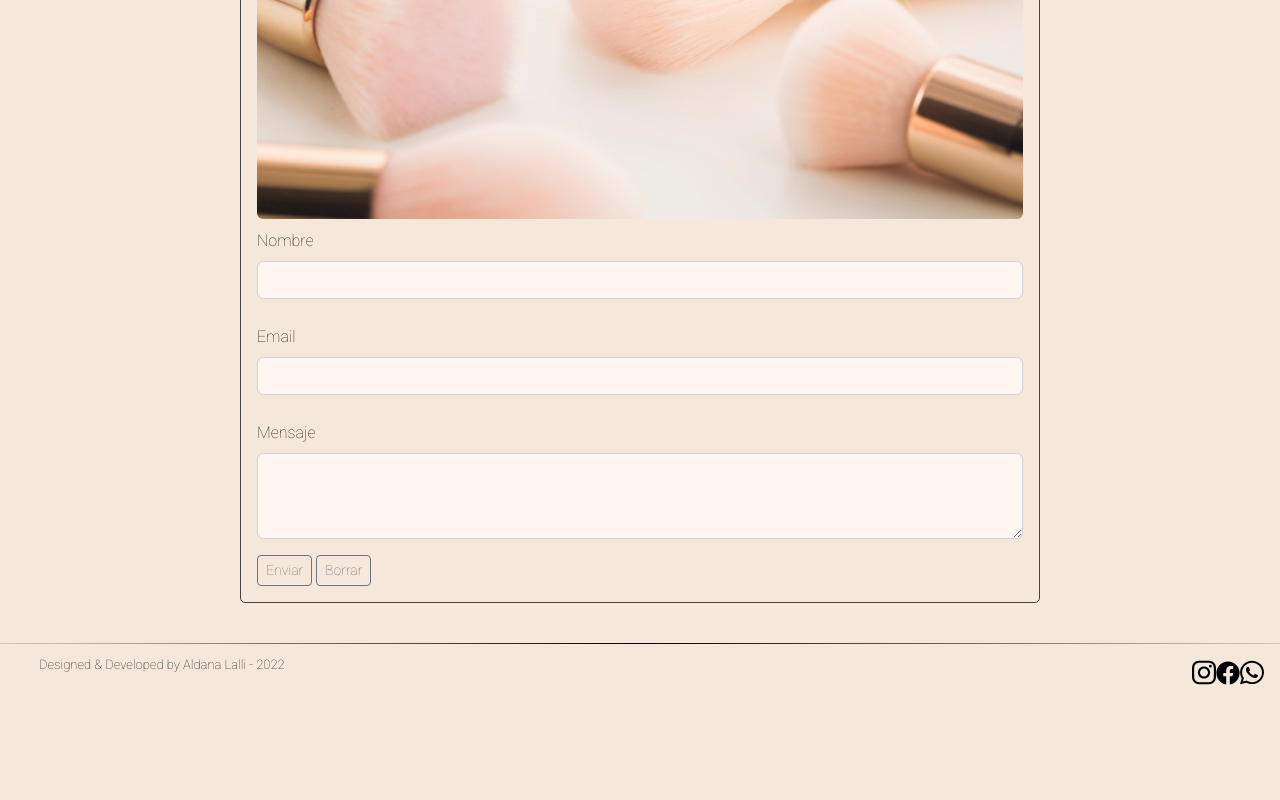
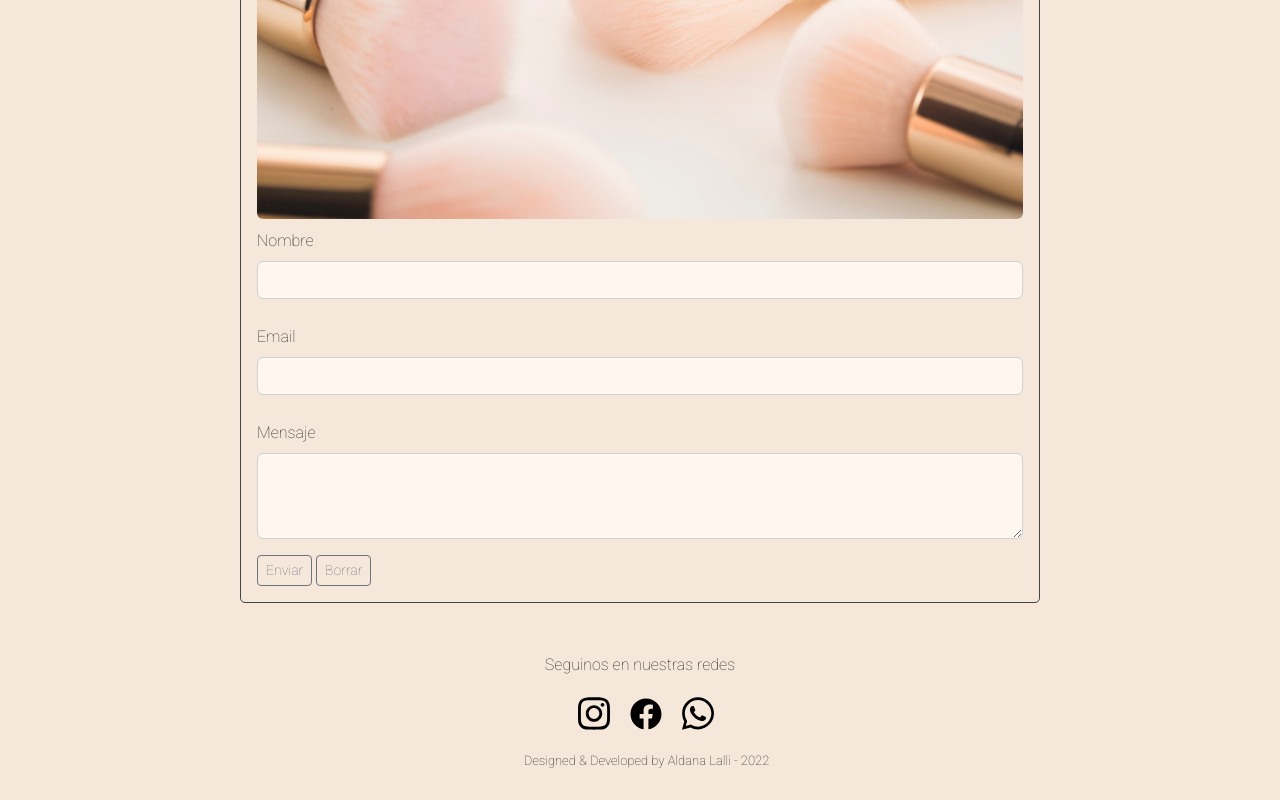
Before and after one commit to aldana-lalli/basic-mineral-makeup, a website: page pages/contacto.html in a window 1280 px wide. Shown: the part 751-1551 px from the top of the page. Before the commit the page ends 1445 px from the top, so only its background shows below. Drawn offline with nearby package versions, Linux system fonts and the light colour scheme.

Commit message:
Modifico disposición elementos del footer

```diff
--- a/pages/contacto.html
+++ b/pages/contacto.html
@@ -95,14 +95,18 @@
     </main>
 
     <footer> <!--Pie de página-->
-        <div class="linea"></div>
         <div class="footer__pie">
-            <h6 class="derechos">Designed & Developed by Aldana Lalli - 2022</h6> <!--Derechos-->
-            <div class="footer__pie--redes">
+            <div>
+                <div>
+                    <p>Seguinos en nuestras redes</p>
+                </div>
+                <div class="footer__pie--redes">
                 <a href="https://facebook.com"><img class="redes fb" src="../resources/instagram-brands.svg" alt="Instagram"></a>
                 <a href="https://instagram.com"><img class="redes ig" src="../resources/facebook-brands.svg" alt="Facebook"></a>
                 <a href="https://whatsapp.com"><img class="redes wapp" src="../resources/whatsapp-brands.svg" alt="Whatsapp"></a>
+                </div>
             </div>
+            <h6 class="derechos">Designed & Developed by Aldana Lalli - 2022</h6><!--Derechos-->
         </div>
     </footer>
     <!-- JavaScript Bundle with Popper -->
--- a/scss/_footer.scss
+++ b/scss/_footer.scss
@@ -1,20 +1,24 @@
 .footer__pie {
+    width: 100vw;
     display: flex;
-    align-self: center;
-    align-content: center;
-    justify-content: space-between;
+    flex-wrap: wrap;
+    flex-direction: column;
+    justify-content: center;
+    align-items: center;
+    padding: 10px;
+    position: relative;
+
+
 
     &--redes {
-        display: flex;
-        flex-direction: row;
-        justify-content: center;
+        display: block;
+        justify-content: space-between;
+        align-items: center;
+        align-content: center;
         align-items: center;
         list-style: none;
-        flex-wrap: wrap;
-        align-self: flex-end;
-        justify-content: center;
-        margin-right: 1rem;
-        margin-bottom: 0.5rem;
+        margin-left: 30px;
+        margin-top: 10px;
     }
 }
 
@@ -23,18 +27,20 @@
     justify-content: center;
     align-items: center;
     padding: 1em;
-    margin-left: 2em;
+    margin-left: 1em;
 }
 
 p {
     justify-content: center;
     text-align: center;
-    align-content: flex-end;
+    align-content: center;
     align-items: center;
+    margin: 0;
 }
 
 .redes {
-    width: 1.5em;
+    width: 2em;
+    margin: 0.5em;
 
 }
 
--- a/scss/_mediaqueries.scss
+++ b/scss/_mediaqueries.scss
@@ -126,6 +126,8 @@
     }
 }
 
+
+
 /* MediaQuery de Tablet */
 @media (min-width: 576px) and (max-width: 992px) {
     header {
--- a/scss/styles.scss
+++ b/scss/styles.scss
@@ -96,7 +96,6 @@ body {
         height: 600px;
         border: 1px solid black;
         border-radius: 5px;
-        margin-bottom: 15px;
     }
 }
 
```
Also changed, not shown: index.html (+7 -4 lines), pages/filosofia.html (+7 -3 lines), pages/preguntas-frecuentes.html (+7 -3 lines), pages/productos.html (+7 -3 lines), css/styles.css.
